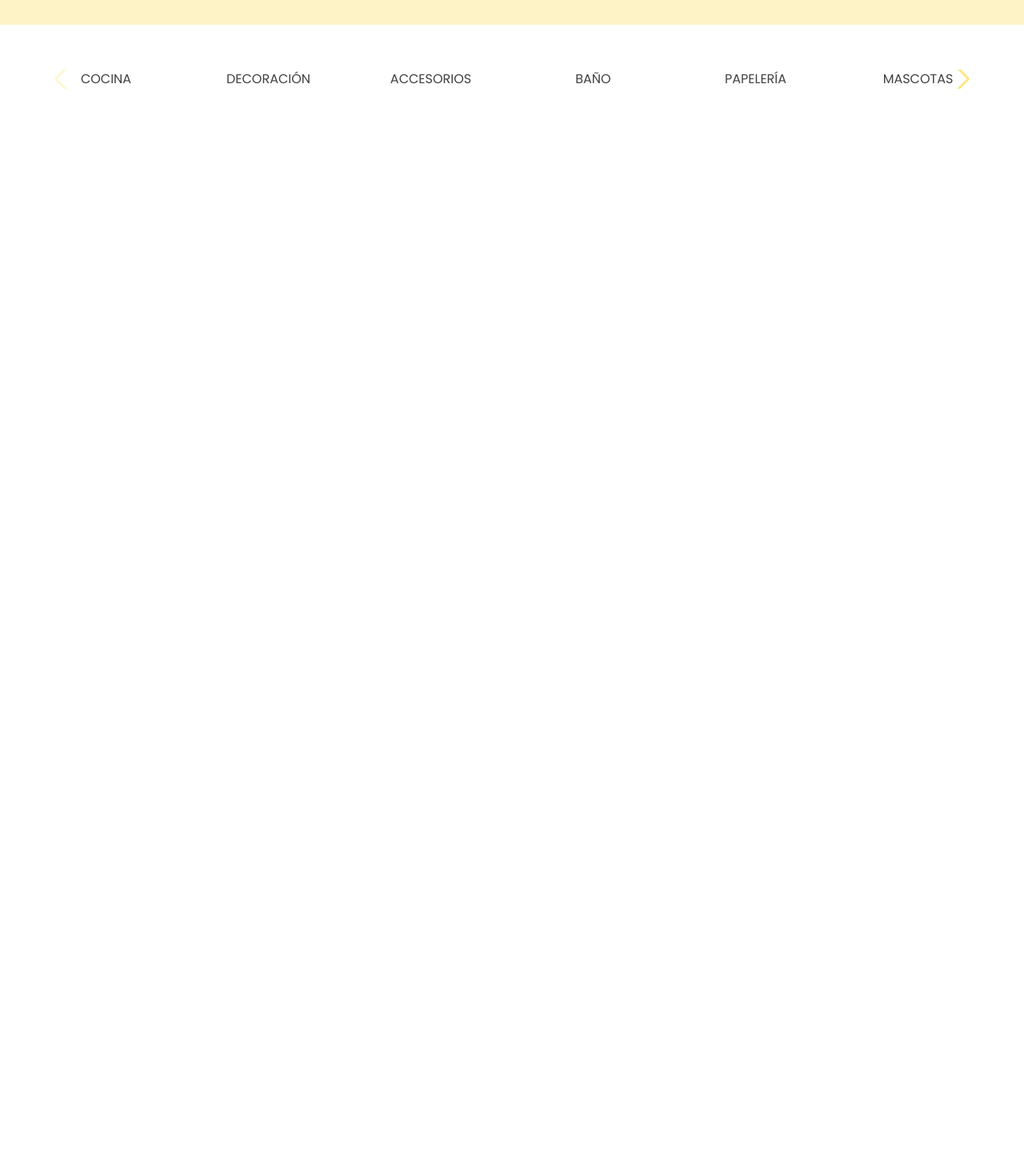
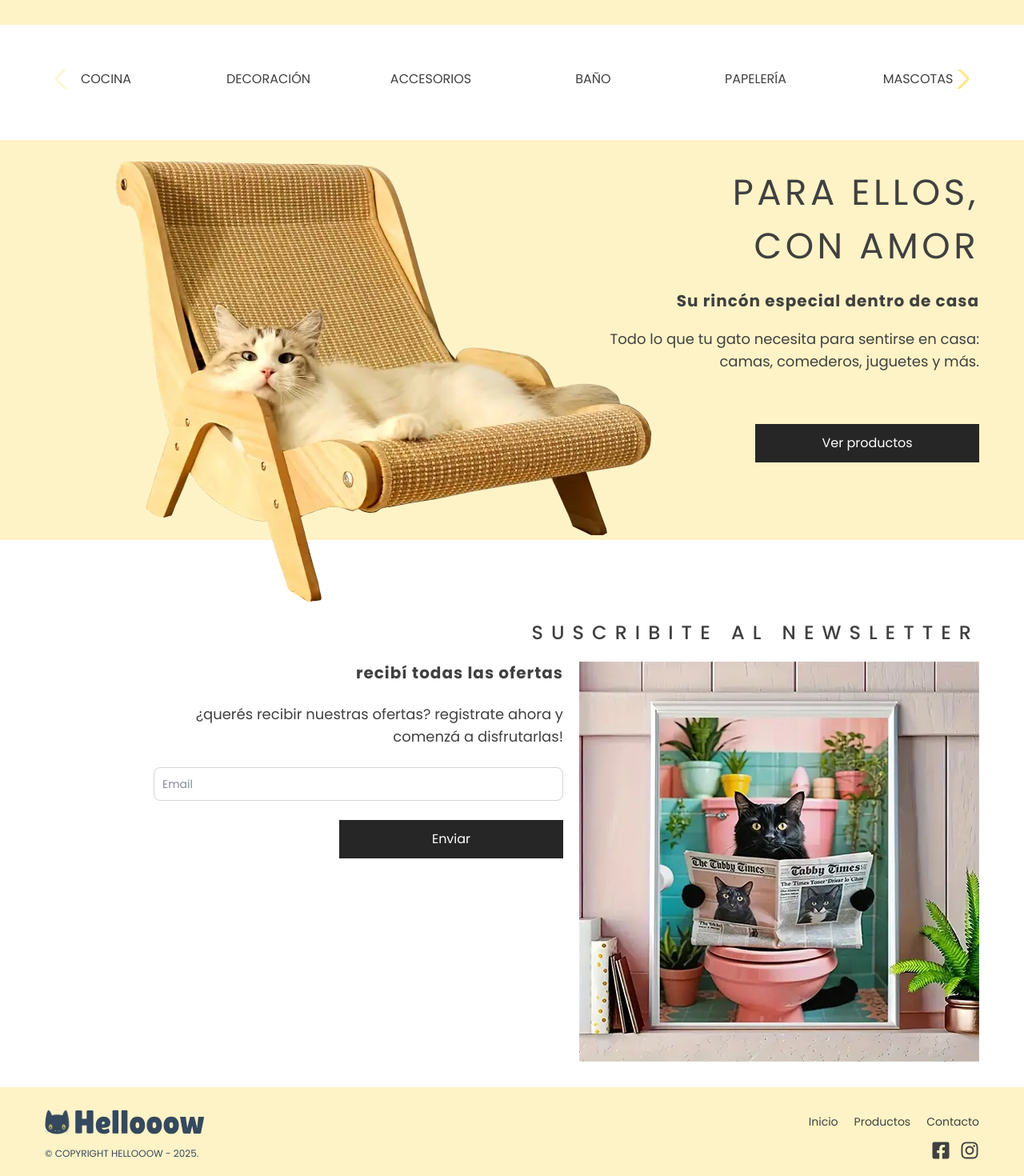
Before and after one commit to TrelawneyJourney/hellooow, a React (Vite) app: page / in a window 1280 px wide. Shown: the part 1941-3411 px from the top of the page at 80% size. Before the commit the page ends 2116 px from the top, so only its background shows below. Built offline with nearby package versions, Linux system fonts and the light colour scheme.

Commit message:
add news, footer

```diff
--- a/src/components/CardCat.jsx
+++ b/src/components/CardCat.jsx
@@ -2,7 +2,10 @@ export default function CardCat({ imgUrl, categoria }) {
   return (
     <div className="relative group">
       <img src={imgUrl} alt={categoria} className="w-full h-full" />
-      <div class="absolute inset-0 flex justify-center items-center bg-amber-200 opacity-0 transition-opacity duration-300 ease-in group-hover:opacity-80">
+      <div
+        class="absolute inset-0 flex justify-center items-center bg-amber-200 opacity-0 transition-opacity duration-300 ease-in group-hover:opacity-80 active:opacity-80 focus:opacity-80 cursor-pointer"
+        tabIndex="0"
+      >
         <p class="uppercase font-bold">{categoria}</p>
       </div>
     </div>
--- a/src/components/TodaslasCategorias.jsx
+++ b/src/components/TodaslasCategorias.jsx
@@ -12,7 +12,7 @@ export default function TodaslasCategorias() {
               slides={6}
               items={categorias}
               renderItem={(c) => (
-                <li className="uppercase text-center ">{c}</li>
+                <li className="uppercase text-center cursor-pointer">{c}</li>
               )}
             />
           </ul>
--- a/src/pages/HomePage.jsx
+++ b/src/pages/HomePage.jsx
@@ -13,9 +13,9 @@ function HomePage() {
       <Hero />
       <NuevosIngresos />
       <CategoriasMasBuscadas />
-      {/* <ParaEllos />
+      <ParaEllos />
       <Newsletter />
-      <Footer /> */}
+      <Footer />
     </div>
   );
 }
--- a/src/sections/Newsletter.jsx
+++ b/src/sections/Newsletter.jsx
@@ -1,26 +1,36 @@
 import Container from "../components/Container";
+import gatoNews from "../assets/img/news.webp";
 
 export default function Newsletter() {
   return (
     <Container>
-      <div className="flex flex-col justify-end">
+      <div className="flex flex-col justify-center items-center lg:items-end gap-5 pb-8">
         <div>
-          <p>suscribite al newsletter</p>
+          <p className="section-titulo text-center lg:text-end">
+            suscribite al newsletter
+          </p>
         </div>
-        <div className="texto-img">
-          <div>
-            <div>
-              <p>recibí todas las ofertas</p>
-              <p>
-                ¿querés recibir nuestras ofertas? registrate ahora y comenzá a
-                disfrutarlas!
-              </p>
-              <input type="email" placeholder="Email" />
-              <button className="btn-black">Enviar</button>
-            </div>
+        <div className="texto-img flex flex-col lg:flex-row lg:justify-center lg:items-start gap-5">
+          {/**texto */}
+          <div className="flex flex-col justify-center lg:text-end items-center lg:items-end text-center gap-6">
+            <p className="text-xl font-bold tracking-[1px]">
+              recibí todas las ofertas
+            </p>
+            <p className="text-sm lg:text-lg w-sm lg:w-lg">
+              ¿querés recibir nuestras ofertas? registrate ahora y comenzá a
+              disfrutarlas!
+            </p>
+            <input
+              type="email"
+              placeholder="Email"
+              className="border border-gray-300 text-gray-900 text-sm rounded-lg focus:ring-blue-500 focus:border-blue-500 block w-full p-2.5 "
+            />
+            <button className="btn-black">Enviar</button>
           </div>
-          <div>
-            <img src="" alt="" />
+
+          {/**imagen */}
+          <div className="w-fit">
+            <img src={gatoNews} alt="gato news" className="w-full" />
           </div>
         </div>
       </div>
--- a/src/sections/ParaEllos.jsx
+++ b/src/sections/ParaEllos.jsx
@@ -3,22 +3,27 @@ import GatoImg from "../../public/gato.png";
 
 export default function ParaEllos() {
   return (
-    <section className="relative h-[570px] bg-amber-100">
+    <section className="h-[850px] md:h-[1100px] lg:h-[600px]">
+      <div className="relative h-[500px] bg-amber-100">
         <Container>
-        <div className="flex ">
-          <div className="img  border border-amber-700">
-            <img src={GatoImg} alt="" />
+          <div className="flex flex-col justify-center lg:flex-row lg:justify-between pt-8">
+            <div className=" flex justify-center lg:justify-start">
+              <div className="img max-lg:static lg:absolute lg:left-28 lg:top-2 lg:z-0">
+                <img src={GatoImg} alt="gato" />
               </div>
-          <div className="paraEllos flex flex-col justify-center items-end gap-16 border border-amber-900">
-            <div className="tags flex flex-col gap-5 border border-red-700 text-end">
+            </div>
+
+            {/**texto derecha */}
+            <div className="paraEllos flex flex-col justify-center items-center lg:items-end gap-16">
+              <div className="tags flex flex-col gap-5 text-center lg:text-end">
                 <p className="uppercase text-[45px] tracking-[4.5px]">
                   <span className="block">para ellos,</span>
-                <span className="block">con amor.</span>
+                  <span className="block">con amor</span>
                 </p>
                 <p className="text-xl font-bold tracking-[1px]">
-                Su rincón especial dentro de casa.
+                  Su rincón especial dentro de casa
                 </p>
-              <p className="text-lg">
+                <p className="text-sm lg:text-lg w-sm lg:w-lg">
                   Todo lo que tu gato necesita para sentirse en casa: camas,
                   comederos, juguetes y más.
                 </p>
@@ -29,6 +34,7 @@ export default function ParaEllos() {
             </div>
           </div>
         </Container>
+      </div>
     </section>
   );
 }
```
Also changed, not shown: src/assets/img/news.webp (added). Lines whose indentation alone changed are shown as unchanged.
